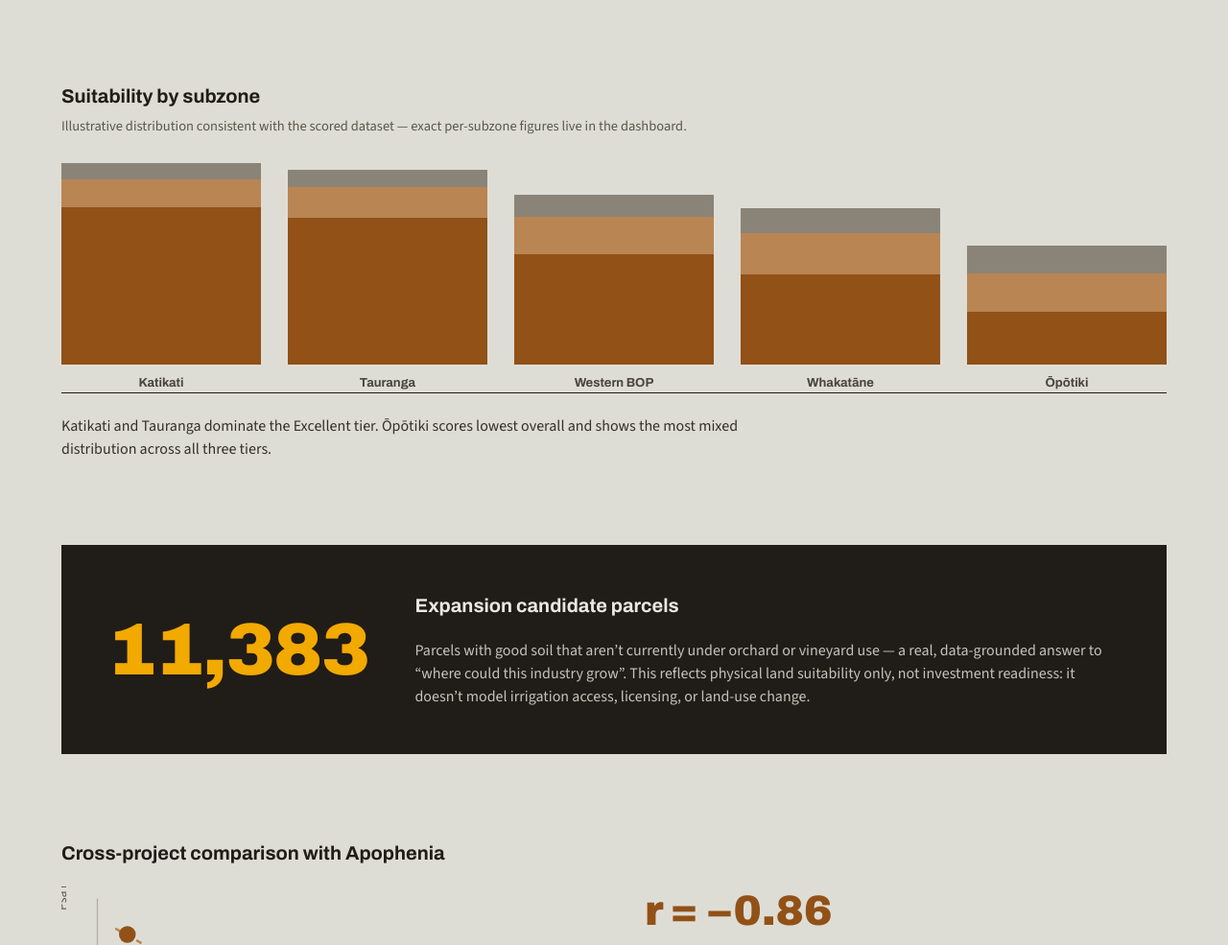
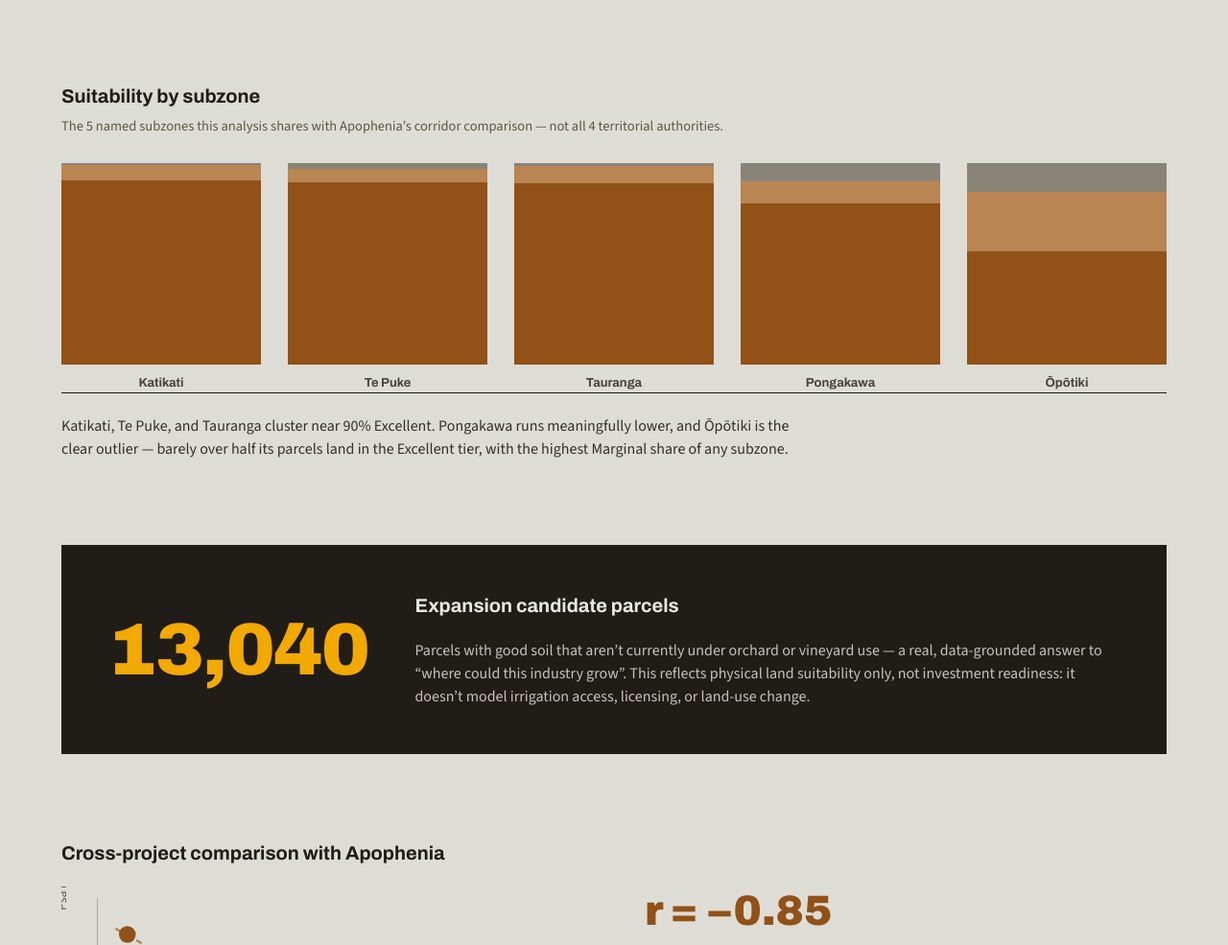
Before and after one commit to gabrielaoliveranz/terroir-case-study, a plain HTML site: page index.html in a window 1280 px wide. Shown: the part 3790-4775 px from the top of the page at 96% size. Drawn offline with Linux system fonts and the light colour scheme.

Commit message:
fix: correct stale figures against the sister repo's current output
Verified every figure on the page against horticultural-land-suitability-nz's
docs/methodology.md and, where a table exists, by querying terroir.db
read-only through the sister repo's own subzone_summary.py /
regional_summary_expansion.py functions (not re-run — read-only SELECT
queries only; terroir.db is unchanged, confirmed via git status).

Verdicts:
- 22,834 parcels ingested — correct, unchanged
- 21,491 parcels scored — correct, unchanged
- 4 territorial authorities — correct, unchanged
- 76.4% / 18.1% / 5.5% region-wide breakdown — correct, unchanged
- "roughly 19%" misfiled by the boundary bug — matches the real 19.4%
  (4,174 of 21,491 parcels scored exactly 8.0), unchanged
- "five subzones" / n=5 for the Apophenia comparison — correct, unchanged
- Expansion candidate parcels: 11,383 was stale (the pre-fix
  dashboard-displayed count, per methodology.md's own re-run log) ->
  corrected to 13,040, the actual expansion_candidates table total this
  card's text describes (no orchard/vineyard, region-wide; the
  dashboard's 11,378 additionally excludes 2 urban/settlement LCDB
  classes this card doesn't mention filtering)
- Cross-project correlation: r = -0.86 was the pre-fix value -> corrected
  to r = -0.85 (methodology.md logs this exact correction, caused by the
  geometry-simplification re-run shifting Ōpōtiki's mean_score)

Also found, beyond the brief: both the "Suitability by subzone" and
"Heavy-rainfall frequency" charts labelled 2 of 5 bars "Western BOP" and
"Whakatāne" — those are territorial authorities, not subzones. The real
5 named subzones (shared with Apophenia's comparison) are Katikati,
Tauranga, Te Puke, Pongakawa, and Ōpōtiki. Replaced both charts' invented
"illustrative" data with the sister repo's real per-subzone figures
(subzone_summary table for suitability; subzone_climate_risk table for
rainfall), dropped the "Illustrative" framing since it's no longer
illustrative, and added HTML source comments per CLAUDE.md.

Real data changed the subzone story: Katikati/Te Puke/Tauranga now
cluster near 90% Excellent (Te Puke was previously shown mid-pack at a
made-up 74%, when it's actually 2nd-highest), Pongakawa sits meaningfully
lower (~80%), and Ōpōtiki remains the clear outlier (~56%).

```diff
--- a/index.html
+++ b/index.html
@@ -185,55 +185,56 @@
 
       <div class="subzones">
         <h3>Suitability by subzone</h3>
-        <p class="subzones__note">Illustrative distribution consistent with the scored dataset &mdash; exact per-subzone figures live in the dashboard.</p>
+        <!-- Real figures, not illustrative — Terroir subzone_summary.py / subzone_summary table (the 5 named Apophenia subzones: Katikati, Tauranga, Te Puke, Pongakawa, Ōpōtiki). Verified read-only against terroir.db. -->
+        <p class="subzones__note">The 5 named subzones this analysis shares with Apophenia&rsquo;s corridor comparison &mdash; not all 4 territorial authorities.</p>
         <ul class="subzone-chart">
-          <li class="subzone">
-            <div class="subzone__bars" style="height:88%;">
-              <div style="height:8%; background:var(--accent-muted);"></div>
-              <div style="height:14%; background:var(--accent-soft);"></div>
-              <div style="height:78%; background:var(--accent);"></div>
+          <li class="subzone" aria-label="Katikati: 91.5% Excellent, 7.7% Good, 0.7% Marginal">
+            <div class="subzone__bars" style="height:100%;">
+              <div style="height:0.7%; background:var(--accent-muted);"></div>
+              <div style="height:7.7%; background:var(--accent-soft);"></div>
+              <div style="height:91.5%; background:var(--accent);"></div>
             </div>
             <div class="subzone__label">Katikati</div>
           </li>
-          <li class="subzone">
-            <div class="subzone__bars" style="height:85%;">
-              <div style="height:9%; background:var(--accent-muted);"></div>
-              <div style="height:16%; background:var(--accent-soft);"></div>
-              <div style="height:75%; background:var(--accent);"></div>
+          <li class="subzone" aria-label="Te Puke: 90.8% Excellent, 6.6% Good, 2.6% Marginal">
+            <div class="subzone__bars" style="height:100%;">
+              <div style="height:2.6%; background:var(--accent-muted);"></div>
+              <div style="height:6.6%; background:var(--accent-soft);"></div>
+              <div style="height:90.8%; background:var(--accent);"></div>
+            </div>
+            <div class="subzone__label">Te Puke</div>
+          </li>
+          <li class="subzone" aria-label="Tauranga: 90.3% Excellent, 8.2% Good, 1.5% Marginal">
+            <div class="subzone__bars" style="height:100%;">
+              <div style="height:1.5%; background:var(--accent-muted);"></div>
+              <div style="height:8.2%; background:var(--accent-soft);"></div>
+              <div style="height:90.3%; background:var(--accent);"></div>
             </div>
             <div class="subzone__label">Tauranga</div>
           </li>
-          <li class="subzone">
-            <div class="subzone__bars" style="height:74%;">
-              <div style="height:13%; background:var(--accent-muted);"></div>
-              <div style="height:22%; background:var(--accent-soft);"></div>
-              <div style="height:65%; background:var(--accent);"></div>
+          <li class="subzone" aria-label="Pongakawa: 79.9% Excellent, 11.0% Good, 9.0% Marginal">
+            <div class="subzone__bars" style="height:100%;">
+              <div style="height:9.0%; background:var(--accent-muted);"></div>
+              <div style="height:11.0%; background:var(--accent-soft);"></div>
+              <div style="height:79.9%; background:var(--accent);"></div>
             </div>
-            <div class="subzone__label">Western BOP</div>
+            <div class="subzone__label">Pongakawa</div>
           </li>
-          <li class="subzone">
-            <div class="subzone__bars" style="height:68%;">
-              <div style="height:16%; background:var(--accent-muted);"></div>
-              <div style="height:26%; background:var(--accent-soft);"></div>
-              <div style="height:58%; background:var(--accent);"></div>
-            </div>
-            <div class="subzone__label">Whakatāne</div>
-          </li>
-          <li class="subzone">
-            <div class="subzone__bars" style="height:52%;">
-              <div style="height:24%; background:var(--accent-muted);"></div>
-              <div style="height:32%; background:var(--accent-soft);"></div>
-              <div style="height:44%; background:var(--accent);"></div>
+          <li class="subzone" aria-label="Ōpōtiki: 56.4% Excellent, 29.5% Good, 14.1% Marginal">
+            <div class="subzone__bars" style="height:100%;">
+              <div style="height:14.1%; background:var(--accent-muted);"></div>
+              <div style="height:29.5%; background:var(--accent-soft);"></div>
+              <div style="height:56.4%; background:var(--accent);"></div>
             </div>
             <div class="subzone__label">Ōpōtiki</div>
           </li>
         </ul>
-        <p class="subzones__summary">Katikati and Tauranga dominate the Excellent tier. Ōpōtiki scores lowest overall and shows the most mixed distribution across all three tiers.</p>
+        <p class="subzones__summary">Katikati, Te Puke, and Tauranga cluster near 90% Excellent. Pongakawa runs meaningfully lower, and Ōpōtiki is the clear outlier &mdash; barely over half its parcels land in the Excellent tier, with the highest Marginal share of any subzone.</p>
       </div>
 
       <div class="expansion-callout">
-        <!-- Figure as it appeared in the original bundled export — verify in TASK 6 -->
-        <div class="expansion-callout__value">11,383</div>
+        <!-- Terroir docs/methodology.md, "Regional summary and expansion candidates": expansion_candidates table, 13,040 region-wide (the dashboard's own displayed count, 11,378, additionally excludes 2 urban/settlement LCDB classes not described in this card's text, so the unfiltered table total is the correct figure here) -->
+        <div class="expansion-callout__value">13,040</div>
         <div>
           <h3>Expansion candidate parcels</h3>
           <p>Parcels with good soil that aren&rsquo;t currently under orchard or vineyard use &mdash; a real, data-grounded answer to &ldquo;where could this industry grow&rdquo;. This reflects physical land suitability only, not investment readiness: it doesn&rsquo;t model irrigation access, licensing, or land-use change.</p>
@@ -258,8 +259,8 @@
           <p class="correlation__note">Illustrative pattern, n = 5 subzones.</p>
         </div>
         <div>
-          <!-- Figure as it appeared in the original bundled export — verify in TASK 6 -->
-          <div class="correlation__value">r = &minus;0.86</div>
+          <!-- Terroir docs/methodology.md, "Cross-project comparison": psa_incidence_historical r = -0.85 (corrected from -0.86 after the geometry-simplification re-run shifted Ōpōtiki's mean_score slightly) -->
+          <div class="correlation__value">r = &minus;0.85</div>
           <p class="correlation__desc">Soil suitability correlates with Apophenia&rsquo;s synthetic risk indicators, most strongly with Psa disease incidence.</p>
           <div class="callout">
             <p class="callout__label">Read this carefully</p>
@@ -287,12 +288,15 @@
           </div>
           <div class="climate-stat">
             <p class="climate-stat__label">Heavy-rainfall frequency</p>
+            <!-- Real figures — Terroir subzone_climate_risk table, heavy_rain_days_per_year (2016-2025 average, >25mm/day), all 5 named subzones. Verified read-only against terroir.db. -->
             <ul class="rainfall-bars">
-              <li class="rainfall-bar rainfall-bar--max"><span class="rainfall-bar__track"><span class="rainfall-bar__fill" style="width:100%;"></span></span><span class="rainfall-bar__label">Ōpōtiki</span></li>
-              <li class="rainfall-bar"><span class="rainfall-bar__track"><span class="rainfall-bar__fill" style="width:78%;"></span></span><span class="rainfall-bar__label">Whakatāne</span></li>
-              <li class="rainfall-bar"><span class="rainfall-bar__track"><span class="rainfall-bar__fill" style="width:52%;"></span></span><span class="rainfall-bar__label">W. BOP</span></li>
+              <li class="rainfall-bar rainfall-bar--max"><span class="rainfall-bar__track"><span class="rainfall-bar__fill" style="width:100%;"></span></span><span class="rainfall-bar__label">Ōpōtiki &mdash; 23.3 days/yr</span></li>
+              <li class="rainfall-bar"><span class="rainfall-bar__track"><span class="rainfall-bar__fill" style="width:84.5%;"></span></span><span class="rainfall-bar__label">Te Puke &mdash; 19.7 days/yr</span></li>
+              <li class="rainfall-bar"><span class="rainfall-bar__track"><span class="rainfall-bar__fill" style="width:77.3%;"></span></span><span class="rainfall-bar__label">Tauranga &mdash; 18.0 days/yr</span></li>
+              <li class="rainfall-bar"><span class="rainfall-bar__track"><span class="rainfall-bar__fill" style="width:76.4%;"></span></span><span class="rainfall-bar__label">Pongakawa &mdash; 17.8 days/yr</span></li>
+              <li class="rainfall-bar"><span class="rainfall-bar__track"><span class="rainfall-bar__fill" style="width:75.1%;"></span></span><span class="rainfall-bar__label">Katikati &mdash; 17.5 days/yr</span></li>
             </ul>
-            <p>Ōpōtiki sees the highest frequency of the five subzones.</p>
+            <p>Ōpōtiki sees the highest frequency of the five subzones, though all sit within a fairly narrow band.</p>
           </div>
         </div>
       </div>
```
